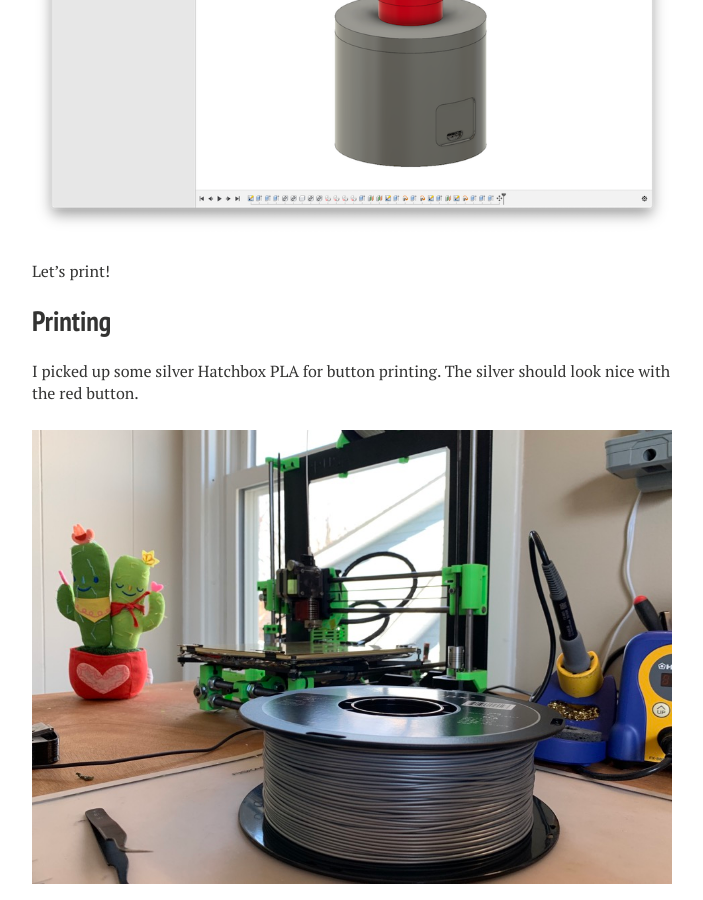
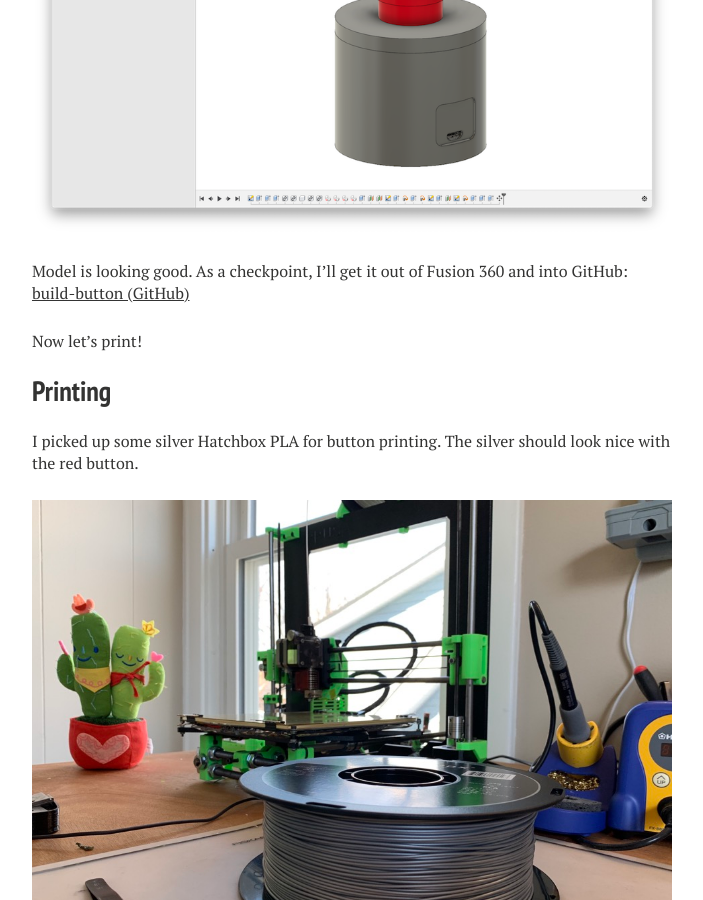
Before and after one commit to garyjohnson/garyjohnson.github.io, a Jekyll site: the page built from _posts/2019-03-09-build-button-v1.md, in a window 1280 px wide and 900 px high, scrolled down 2820 px. Shown: the whole window, without its empty margins (288-991 px from the left). Built offline with Jekyll 4.4.1, drawn with Linux system fonts in a browser that asks for light colours; nearby versions of some CDN libraries.

Commit message:
Adding github link

```diff
--- a/_posts/2019-03-09-build-button-v1.md
+++ b/_posts/2019-03-09-build-button-v1.md
@@ -41,7 +41,9 @@ Before we print, a quick fit check with all of our parts and rough-ins:
 
 ![assembled](../../images/button04/assembled.png)
 
-Let's print!
+Model is looking good. As a checkpoint, I'll get it out of Fusion 360 and into GitHub: [build-button (GitHub)](https://github.com/garyjohnson/build-button)
+
+Now let's print!
 
 ## Printing
 
```
